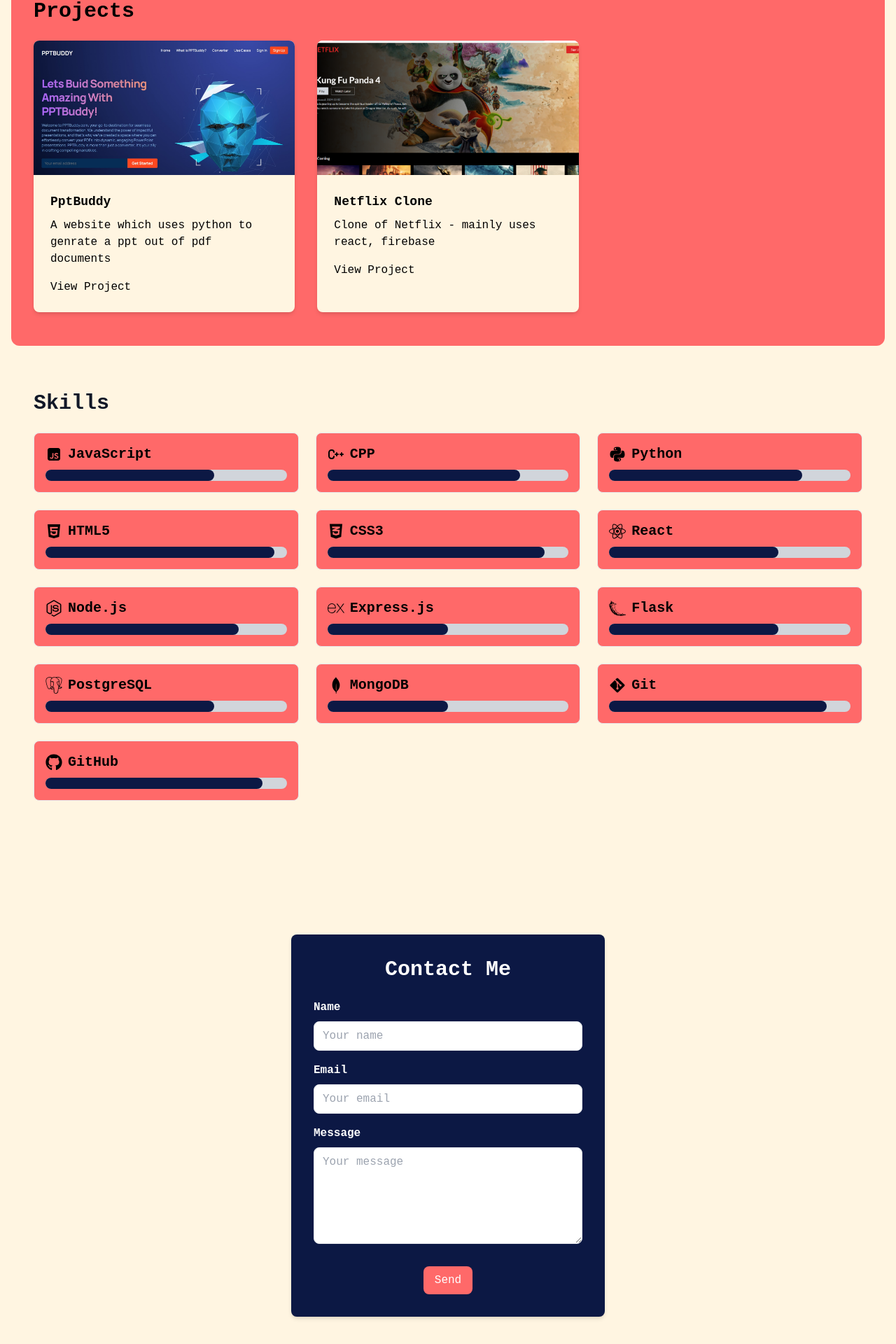
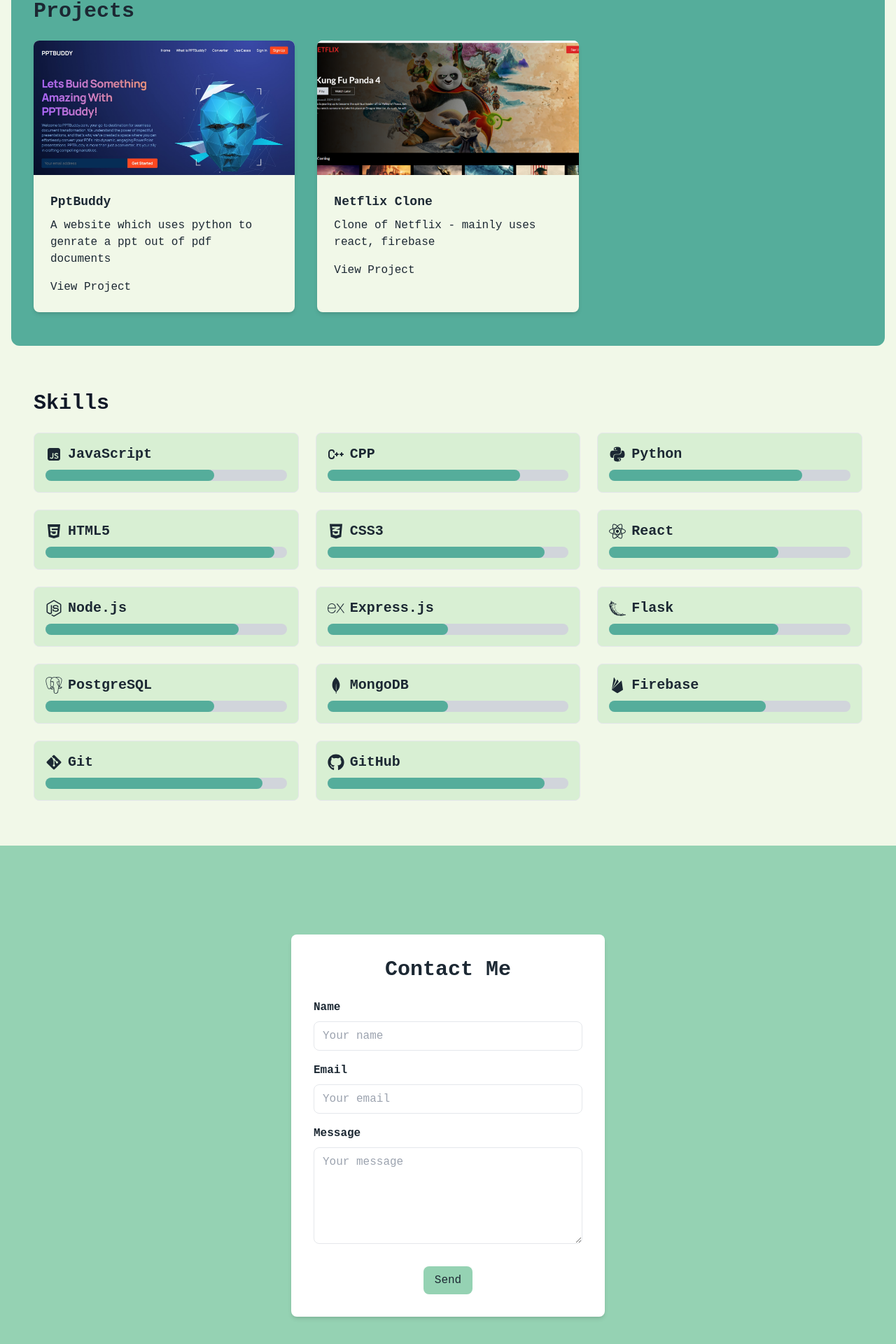
Before and after one commit to ash413/portfolio, a React (Create React App) app: page / in a window 1280 px wide. Shown: the part 634-2554 px from the top of the page at 70% size. Built offline with nearby package versions, Linux system fonts and the light colour scheme.

Commit message:
dark-toggle

```diff
--- a/src/App.js
+++ b/src/App.js
@@ -1,8 +1,6 @@
-import React from 'react'
+/*import React from 'react'
 import { Navbar, Home, Skills, Projects, Contact } from './components'
-
 const App = () => {
-
   return (
     <div className='bg-whitish'>
       <Navbar />
@@ -13,6 +11,39 @@
     </div>
   )
 }
+export default App*/
 
 
-export default App
+import React from 'react';
+import Navbar from './components/Navbar';
+import Home from './components/Home';
+import Skills from './components/Skills';
+import Projects from './components/Projects';
+import Contact from './components/Contact';
+import { DarkModeProvider, useDarkMode } from './DarkModeContext';
+
+const AppWrapper = () => {
+  const { isDarkMode } = useDarkMode();
+
+  return (
+    <div className={isDarkMode ? 'dark' : ''}>
+      <div className="bg-whitish dark:bg-darkwhitish text-darkwhitish dark:text-whitish min-h-screen">
+        <Navbar />
+        <Home />
+        <Projects />
+        <Skills />
+        <Contact />
+      </div>
+    </div>
+  );
+};
+
+const App = () => {
+  return (
+    <DarkModeProvider>
+      <AppWrapper />
+    </DarkModeProvider>
+  );
+};
+
+export default App;
--- /dev/null
+++ b/src/DarkModeContext.js
@@ -0,0 +1,33 @@
+// src/DarkModeContext.js
+import React, { createContext, useContext, useState, useEffect } from 'react';
+
+const DarkModeContext = createContext();
+
+export const useDarkMode = () => useContext(DarkModeContext);
+
+export const DarkModeProvider = ({ children }) => {
+  const [isDarkMode, setIsDarkMode] = useState(false);
+
+  useEffect(() => {
+    const savedMode = localStorage.getItem('darkMode');
+    if (savedMode) {
+      setIsDarkMode(savedMode === 'true');
+      document.body.classList.toggle('dark', savedMode === 'true');
+    }
+  }, []);
+
+  const toggleDarkMode = () => {
+    setIsDarkMode((prevMode) => {
+      const newMode = !prevMode;
+      document.body.classList.toggle('dark', newMode);
+      localStorage.setItem('darkMode', newMode);
+      return newMode;
+    });
+  };
+
+  return (
+    <DarkModeContext.Provider value={{ isDarkMode, toggleDarkMode }}>
+      {children}
+    </DarkModeContext.Provider>
+  );
+};
--- a/src/components/Contact.jsx
+++ b/src/components/Contact.jsx
@@ -2,8 +2,8 @@
 
 const Contact = () => {
   return (
-    <div id='contact' className='flex justify-center items-center min-h-screen '>
-      <div className='bg-darkblueish shadow-md rounded-lg p-8 w-full max-w-md mx-4 text-white'>
+    <div id='contact' className='flex justify-center items-center min-h-screen bg-greenish'>
+      <div className='bg-white dark:bg-darkwhitish shadow-md rounded-lg p-8 w-full max-w-md mx-4 '>
         <h2 className='text-3xl font-bold mb-6 text-center '>Contact Me</h2>
         <form>
           <div className='mb-4'>
@@ -11,7 +11,7 @@
               Name
             </label>
             <input type='text' id='name'
-              className='w-full px-3 py-2 border rounded-lg focus:outline-none focus:ring-2 focus:ring-maroon'
+              className='w-full px-3 py-2 border rounded-lg focus:outline-none focus:ring-2 focus:ring-darkgreen'
               placeholder='Your name'
             />
           </div>
@@ -20,7 +20,7 @@
               Email
             </label>
             <input type='email' id='email'
-              className='w-full px-3 py-2 border rounded-lg focus:outline-none focus:ring-2 focus:ring-maroon'
+              className='w-full px-3 py-2 border rounded-lg focus:outline-none focus:ring-2 focus:ring-darkgreen'
               placeholder='Your email'
             />
           </div>
@@ -29,14 +29,14 @@
               Message
             </label>
             <textarea id='message'
-              className='w-full px-3 py-2 border rounded-lg focus:outline-none focus:ring-2 focus:ring-maroon'
+              className='w-full px-3 py-2 border rounded-lg focus:outline-none focus:ring-2 focus:ring-darkgreen'
               placeholder='Your message'
               rows='5'
             ></textarea>
           </div>
           <div className='flex justify-center'>
             <button type='submit'
-              className='bg-redish text-white px-4 py-2 rounded-lg hover:bg-maroon transition-colors duration-200'>
+              className='bg-greenish dark:text-darkwhitish px-4 py-2 rounded-lg hover:bg-darkgreen transition-colors duration-200'>
               Send
             </button>
           </div>
--- a/src/components/Home.jsx
+++ b/src/components/Home.jsx
@@ -3,15 +3,23 @@
 import { FaSquareXTwitter } from "react-icons/fa6";
 import { FaGithub, FaLinkedin } from "react-icons/fa";
 
-//import { DarkModeSwitch } from 'react-toggle-dark-mode';
+import { DarkModeSwitch } from 'react-toggle-dark-mode';
+import { useDarkMode } from '../DarkModeContext';
 
 const Home = () => {
-  //const { isDarkMode, toggleDarkMode } = useDarkMode();
+
+  const { isDarkMode, toggleDarkMode } = useDarkMode();
 
   return (
-    /*<div className='`mt-24 mb-4 flex justify-center ${isDarkMode ? 'bg-gray-900 text-white' : 'bg-white text-black'}`'>*/
     <div className='md:mt-24 mt-16 mb-12 flex flex-col md:flex-row justify-center items-center'>
+      <DarkModeSwitch
+        className='absolute top-0 left-0 md:ml-8 md:mt-2'
+        checked = {isDarkMode}
+        onChange = {toggleDarkMode}
+        size={32}
+      />
       <div className='md:mr-16 md:mt-18 flex flex-col items-center'>
+
         <p className='my-4 font-extrabold text-4xl text-center md:text-5xl md:pl-6'>VAISHNAVI KADAM</p>
         <p className='my-4 font-bold text-2xl text-center '>FRONT END DEVELOPER</p>
 
--- a/src/components/Navbar.jsx
+++ b/src/components/Navbar.jsx
@@ -13,7 +13,7 @@
 };
 
 return (
-    <div className='flex justify-center items-center bg-redish py-4 px-5 '>
+    <div className='flex justify-center items-center bg-darkgreen dark:text-whitish py-4 px-5 '>
         <div className='hidden md:flex flex-row space-x-10'>
             <p ><a href="#projects" onClick={() => handleScroll('projects')}>Projects</a></p>
             <p ><a href="#skills" onClick={() => handleScroll('skills')}>Skills</a></p>
@@ -25,7 +25,7 @@
         : <RiMenu3Line color='#fff' size={27} onClick={() => setToggleMenu(true)} />
         }
         { toggleMenu && (
-        <div className='absolute top-0 right-0 bg-redish text-white p-5 mt-16 md:hidden'>
+        <div className='absolute top-0 right-0 bg-darkgreen text-white p-5 mt-16 md:hidden'>
             <div className='flex flex-col space-y-5'>
                 <p ><a href="#projects" onClick={() => handleScroll('projects')}>Projects</a></p>
                 <p ><a href="#skills" onClick={() => handleScroll('skills')}>Skills</a></p>
--- a/src/components/Projects.jsx
+++ b/src/components/Projects.jsx
@@ -21,12 +21,12 @@
 
 const Projects = () => {
   return (
-    <div id='projects' className='m-4 py-12 bg-redish rounded-xl'>
+    <div id='projects' className='m-4 py-12 bg-darkgreen rounded-xl'>
       <div className='max-w-7xl mx-auto px-4 sm:px-6 lg:px-8'>
         <h2 className="text-3xl font-extrabold mb-6">Projects</h2>
         <div className='grid gap-8 lg:grid-cols-3 md:grid-cols-2 sm:grid-cols-1'>
           {projects.map((project) => (
-            <div key={project.id} className='bg-whitish shadow-md rounded-lg overflow-hidden '>
+            <div key={project.id} className='bg-whitish dark:bg-darkwhitish shadow-md rounded-lg overflow-hidden '>
               <img src={project.image} alt={project.title} className='w-full h-48 object-cover ' />
               <div className='p-6'>
                 <h3 className='text-lg font-semibold '>
--- a/src/components/Skills.jsx
+++ b/src/components/Skills.jsx
@@ -1,6 +1,6 @@
 import React from 'react'
 
-import { RiJavascriptFill, RiHtml5Fill  } from "react-icons/ri";
+import { RiJavascriptFill, RiHtml5Fill, RiFirebaseFill } from "react-icons/ri";
 import { TbBrandCpp } from "react-icons/tb";
 import { FaCss3Alt, FaReact, FaNodeJs, FaPython, FaGithub, FaGitAlt } from "react-icons/fa";
 import { SiExpress, SiMongodb, SiPostgresql, SiFlask } from "react-icons/si";
@@ -17,6 +17,7 @@
   { icon: SiFlask, name: "Flask", level: 70 },
   { icon: SiPostgresql, name: "PostgreSQL", level: 70 },
   { icon: SiMongodb, name: "MongoDB", level: 50 },
+  { icon: RiFirebaseFill, name: "Firebase", level: 65 },
   { icon: FaGitAlt, name: "Git", level: 90 },
   { icon: FaGithub, name: "GitHub", level: 90 },
 ];
@@ -25,17 +26,17 @@
   return (
     <div id='skills' className='m-4 py-12'>
       <div className='max-w-7xl mx-auto px-4 sm:px-6 lg:px-8'>
-        <h3 className='text-3xl font-extrabold text-gray-900 mb-6'>Skills</h3>
-        <div className='grid grid-cols-2 md:grid-cols-3 gap-6'>
+        <h3 className='text-3xl font-extrabold text-gray-900 mb-6 dark:text-whitish'>Skills</h3>
+        <div className='grid grid-cols-2 md:grid-cols-3 gap-6 '>
           {skillsData.map((skill, index) => (
-            <div key={index} className='flex flex-col p-4 border rounded-lg bg-redish'>
+            <div key={index} className='flex flex-col p-4 border rounded-lg dark:text-darkwhitish bg-lightgreen '>
               <div className='flex items-center mb-2'>
                 <skill.icon className='text-2xl mr-2 ' />
                 <span className='text-xl font-semibold '>{skill.name}</span>
               </div>
               <div className='relative w-full h-4 bg-gray-300 rounded-full'>
                 <div
-                  className='absolute top-0 left-0 h-4 bg-darkblueish rounded-full'
+                  className='absolute top-0 left-0 h-4 bg-darkgreen rounded-full'
                   style={{ width: `${skill.level}%` }}
                 ></div>
               </div>
--- a/tailwind.config.js
+++ b/tailwind.config.js
@@ -1,23 +1,17 @@
 /** @type {import('tailwindcss').Config} */
 module.exports = {
+  darkMode: 'class', // or 'media' for OS-level dark mode detection
   content: [
     "./src/**/*.{js,jsx,ts,tsx}",
   ],
   theme: {
     extend: {
       colors: {
-        redish: {
-          DEFAULT : '#FF6969'
-        },
-        maroon: {
-          DEFAULT : '#C80036'
-        },
-        darkblueish: {
-          DEFAULT : '#0C1844'
-        },
-        whitish: {
-          DEFAULT : '#FFF5E1'
-        },
+        lightgreen: '#D8EFD3',
+        greenish: '#95D2B3',
+        darkgreen: '#55AD9B',
+        whitish: '#F1F8E8',
+        darkwhitish: '#1C2833' // Custom color for dark mode background
       },
     },
   },
```
